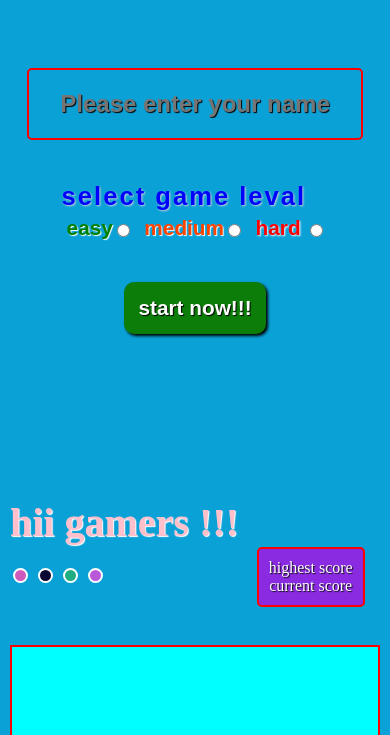
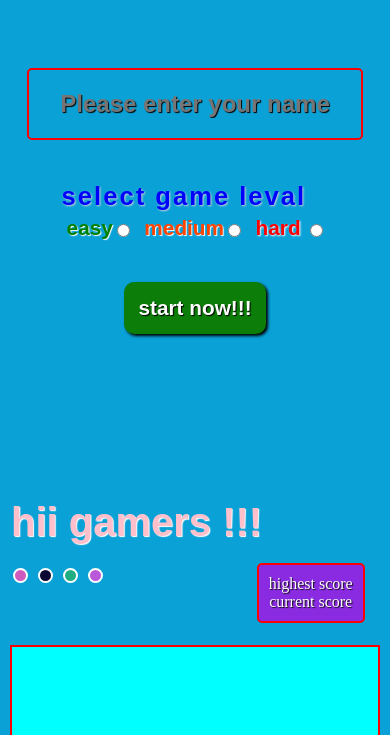
Before and after one commit to vikas2295998/snakegame, a plain HTML site: page index.html in a window 390 px wide. Shown: the part 365-1100 px from the top of the page. Drawn offline with Linux system fonts and the light colour scheme.

Commit message:
some ui changes

```diff
--- a/snake.css
+++ b/snake.css
@@ -330,12 +330,13 @@
    }
    .button{
     display: grid;
+    z-index:1000 ;
    }
     .scoreboard{
       /* width: 40vw;
       height: 20vw; */
       position: absolute;
-  top: 8vh;
+  top: 10vh;
   right: 3vh;
       /* top:15vw;
       right:2vw; */
@@ -372,7 +373,13 @@
   margin:5px;
 }
 .h1 {
+
+  font-family: Arial, Helvetica, sans-serif;
+  padding: 1px;
  left:10px;
+ width: 80vw;
+ height: 13vw;
+ overflow: hidden;
 }
 }
 @media (max-width:900px) {
```
